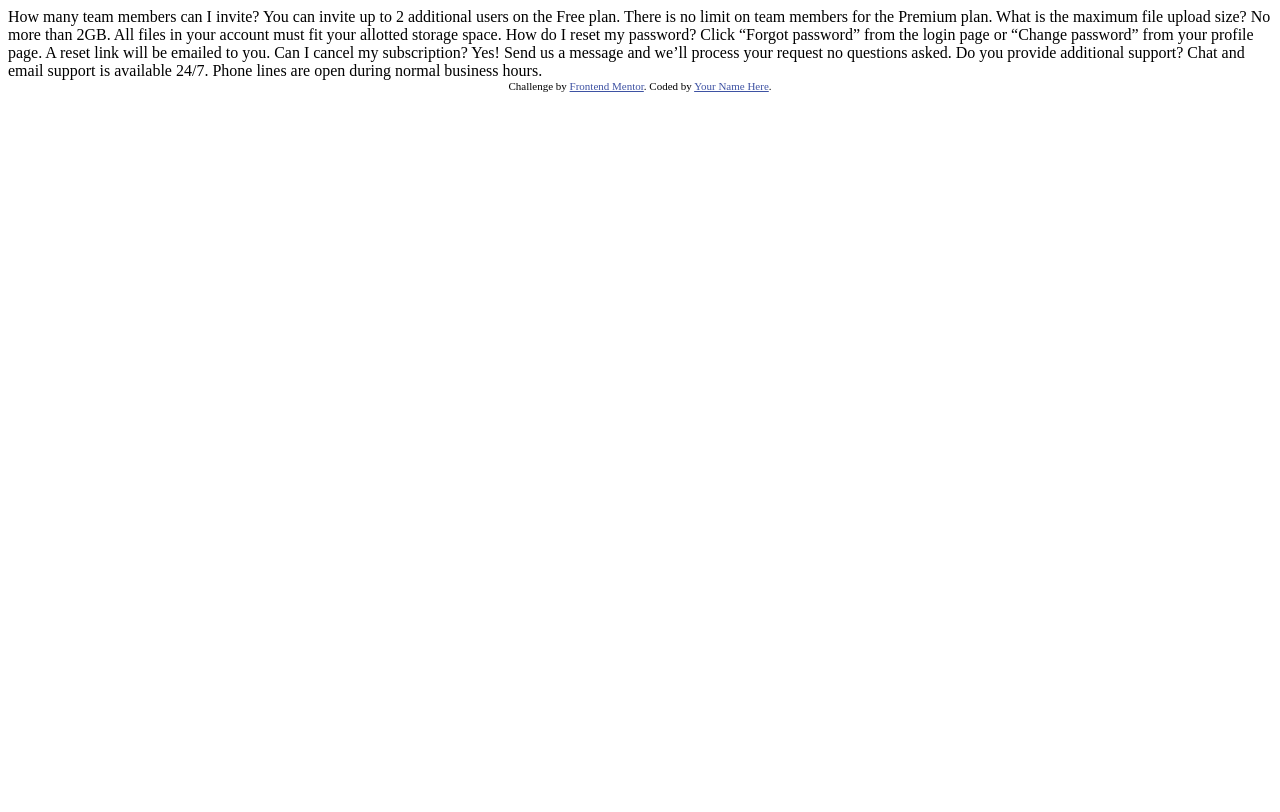
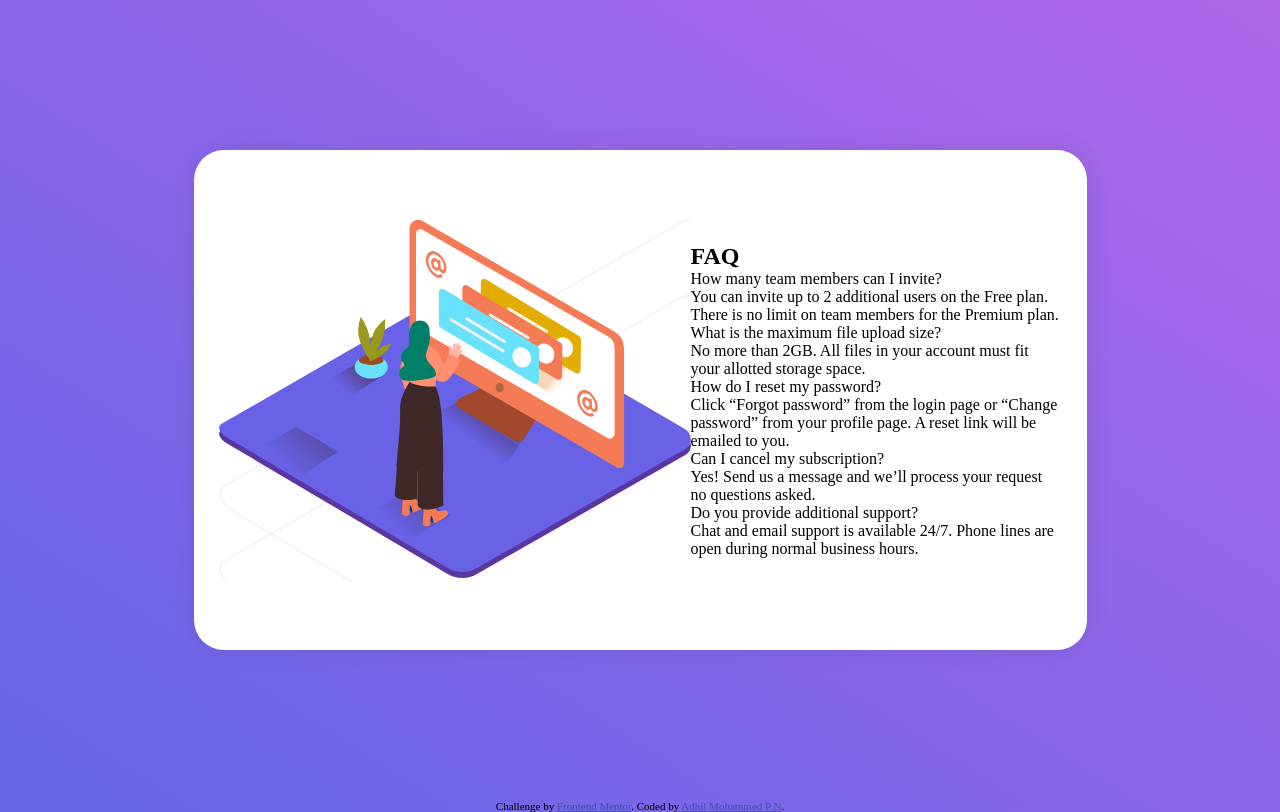
Before and after one commit to ADHIL-MOHAMMED-P-N/faq_accordion_fronendmentor, a plain HTML site: page index.html in a window 1280 px wide. Drawn offline with Linux system fonts and the light colour scheme.

Commit message:
layout and markup

```diff
--- a/index.html
+++ b/index.html
@@ -12,7 +12,72 @@
 
 </head>
 <body>
-  How many team members can I invite?
+
+  <div class="container">
+    <div class="card">
+      <div class="img-container">
+        <img src="./images/illustration-woman-online-desktop.svg" alt="illustrationwomanonline">
+      </div>
+      <div class="faq-container">
+        <h2>FAQ</h2>
+        <div class="faqlist">
+          <div class="faq">
+            <div class="question">
+              <p>How many team members can I invite?</p>
+            </div>
+            <div class="answer">
+              <p>You can invite up to 2 additional users on the Free plan. There is no limit on
+                team members for the Premium plan.</p>
+            </div>
+          </div>
+
+
+          <div class="faq">
+            <div class="question">
+              <p>What is the maximum file upload size?
+
+</p>
+            </div>
+            <div class="answer">
+              <p>No more than 2GB. All files in your account must fit your allotted storage space.</p>
+            </div>
+          </div>
+
+
+          <div class="faq">
+            <div class="question">
+              <p>How do I reset my password?</p>
+            </div>
+            <div class="answer">
+              <p>Click “Forgot password” from the login page or “Change password” from your profile page.
+                A reset link will be emailed to you.</p>
+            </div>
+          </div>
+
+
+          <div class="faq">
+            <div class="question">
+              <p>Can I cancel my subscription?</p>
+            </div>
+            <div class="answer">
+              <p>Yes! Send us a message and we’ll process your request no questions asked.</p>
+            </div>
+          </div>
+          <div class="faq">
+            <div class="question">
+              <p> Do you provide additional support?</p>
+            </div>
+            <div class="answer">
+              <p>Chat and email support is available 24/7. Phone lines are open during normal business hours.</p>
+            </div>
+          </div>
+        </div>
+      </div>
+    </div>
+
+  </div>
+
+  <!-- How many team members can I invite?
   You can invite up to 2 additional users on the Free plan. There is no limit on
   team members for the Premium plan.
 
@@ -28,10 +93,10 @@
 
   Do you provide additional support?
   Chat and email support is available 24/7. Phone lines are open during normal business hours.
-
+ -->
   <div class="attribution">
     Challenge by <a href="https://www.frontendmentor.io?ref=challenge" target="_blank">Frontend Mentor</a>.
-    Coded by <a href="#">Your Name Here</a>.
+    Coded by <a href="#">Adhil Mohammed P N</a>.
   </div>
 </body>
 </html>
--- a/style.css
+++ b/style.css
@@ -1,3 +1,52 @@
+@import url("https://fonts.googleapis.com/css2?family=Kumbh+Sans:wght@400;700&family=Outfit:wght@300;400;600&display=swap");
+
+* {
+  padding: 0;
+  margin: 0;
+  box-sizing: border-box;
+}
+
+:root {
+  --very-dark-dest-blue: hsl(238, 29%, 16%);
+  --soft-red: hsl(14, 88%, 65%);
+  --soft-violet: hsl(273, 75%, 66%);
+  --soft-blue: hsl(240, 73%, 65%);
+  --very-dark-blue: hsl(237, 12%, 33%);
+  --dark-blue: hsl(240, 6%, 50%);
+  --light-blue: hsl(240, 5%, 91%);
+  --font1: "Kumbh Sans", sans-serif;
+  --font2: "Outfit", sans-serif;
+}
+body {
+  background-image: linear-gradient(
+    to top right,
+    var(--soft-blue),
+    var(--soft-violet)
+  );
+  min-height: 100vh;
+}
+
+.container {
+  display: flex;
+  justify-content: center;
+  align-items: center;
+  width: 100%;
+  height: 100vh;
+}
+.card {
+  background-color: white;
+  width: 893px;
+  border-radius: 30px;
+  padding: 25px;
+  display: flex;
+  box-shadow: 0px 0px 25px 0px #02020214;
+  align-items: center;
+  height: 500px;
+}
+.img-container {
+  background: url(./images/bg-pattern-desktop.svg);
+}
+
 .attribution {
   font-size: 11px;
   text-align: center;
```
